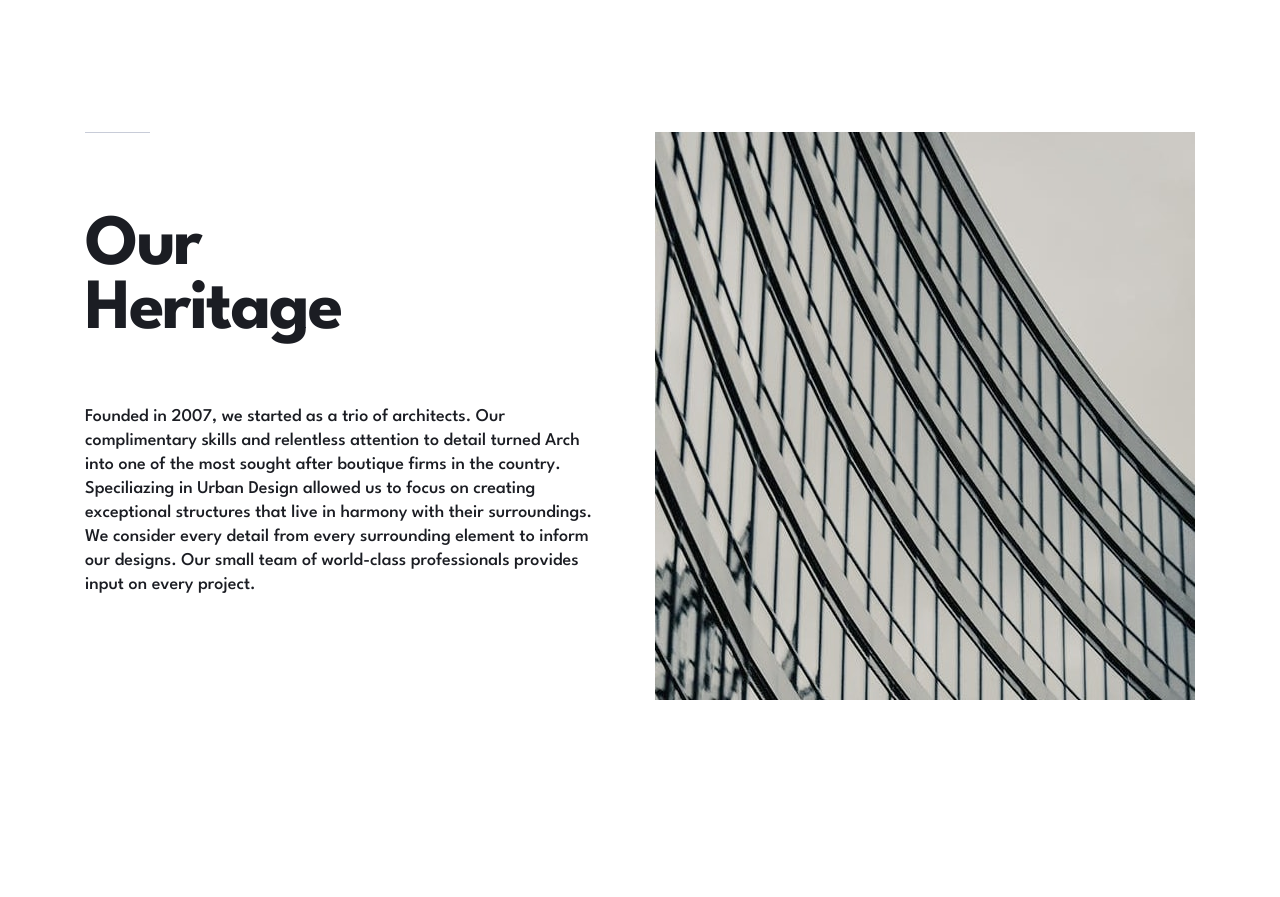
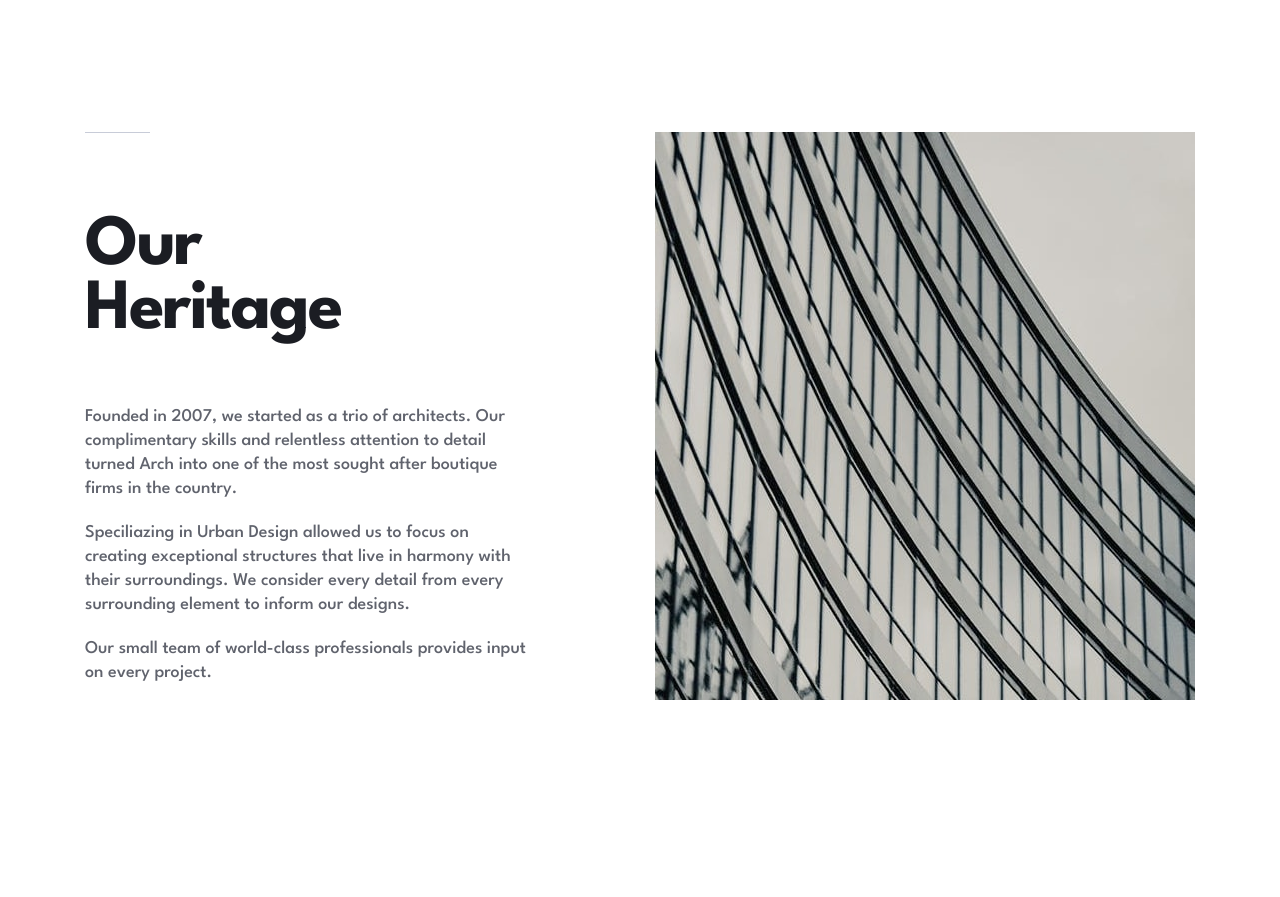
Before and after one commit to achiewe/arch-studio-multi-page-website, a Next.js app: page /AboutUs in a window 1280 px wide. Shown: the part 940-1837 px from the top of the page. Built offline with nearby package versions, Linux system fonts and the light colour scheme.

Commit message:
add margin bottom 200px

```diff
--- a/src/app/components/About/Heritage.tsx
+++ b/src/app/components/About/Heritage.tsx
@@ -2,7 +2,7 @@ import heritageSvg from "../../../../public/assets/about/desktop/image-heritage.
 
 export default function Heritage() {
   return (
-    <div className="flex flex-col w-full px-[32px] items-start gap-[68px] mb-[112px] md:gap-[49px] md:w-[573px] md:px-0 md:items-start md:justify-center md:mb-[231px] lg:w-[1110px] lg:flex-row lg:items-start lg:justify-between">
+    <div className="flex flex-col w-full px-[32px] items-start gap-[68px] mb-[112px] md:gap-[49px] md:w-[573px] md:px-0 md:items-start md:justify-center md:mb-[231px] lg:w-[1110px] lg:flex-row lg:items-start lg:justify-between lg:mb-[200px]">
       <hr className="w-[65px] h-[1px] bg-[#C8CCD8] lg:hidden  border-none" />
       <div className="flex flex-col lg:gap-[82px]">
         <hr className="hidden lg:flex w-[65px] h-[1px] bg-[#C8CCD8] border-none" />
@@ -10,16 +10,24 @@ export default function Heritage() {
           <h1 className="text-[48px] text-[#1B1D23] font-bold leading-[52px] tracking-[ -1.714px] md:text-[72px] md:leading-[64px] md:tracking-[-2px] md:w-[300px]">
             Our Heritage
           </h1>
-          <p className="text-[18px] text-[#1B1D23] font-medium leading-[24px]">
-            Founded in 2007, we started as a trio of architects. Our
-            complimentary skills and relentless attention to detail turned Arch
-            into one of the most sought after boutique firms in the country.
-            Speciliazing in Urban Design allowed us to focus on creating
-            exceptional structures that live in harmony with their surroundings.
-            We consider every detail from every surrounding element to inform
-            our designs. Our small team of world-class professionals provides
-            input on every project.
-          </p>
+          <div className="flex flex-col gap-[20px]">
+            <p className="text-[18px] text-[#60636D] font-medium leading-[24px] lg:w-[445px]">
+              Founded in 2007, we started as a trio of architects. Our
+              complimentary skills and relentless attention to detail turned
+              Arch into one of the most sought after boutique firms in the
+              country.
+            </p>
+            <p className="text-[18px] text-[#60636D] font-medium leading-[24px] lg:w-[445px]">
+              Speciliazing in Urban Design allowed us to focus on creating
+              exceptional structures that live in harmony with their
+              surroundings. We consider every detail from every surrounding
+              element to inform our designs.
+            </p>
+            <p className="text-[18px] text-[#60636D] font-medium leading-[24px] lg:w-[445px]">
+              Our small team of world-class professionals provides input on
+              every project.
+            </p>
+          </div>
         </div>
       </div>
       <img
```
